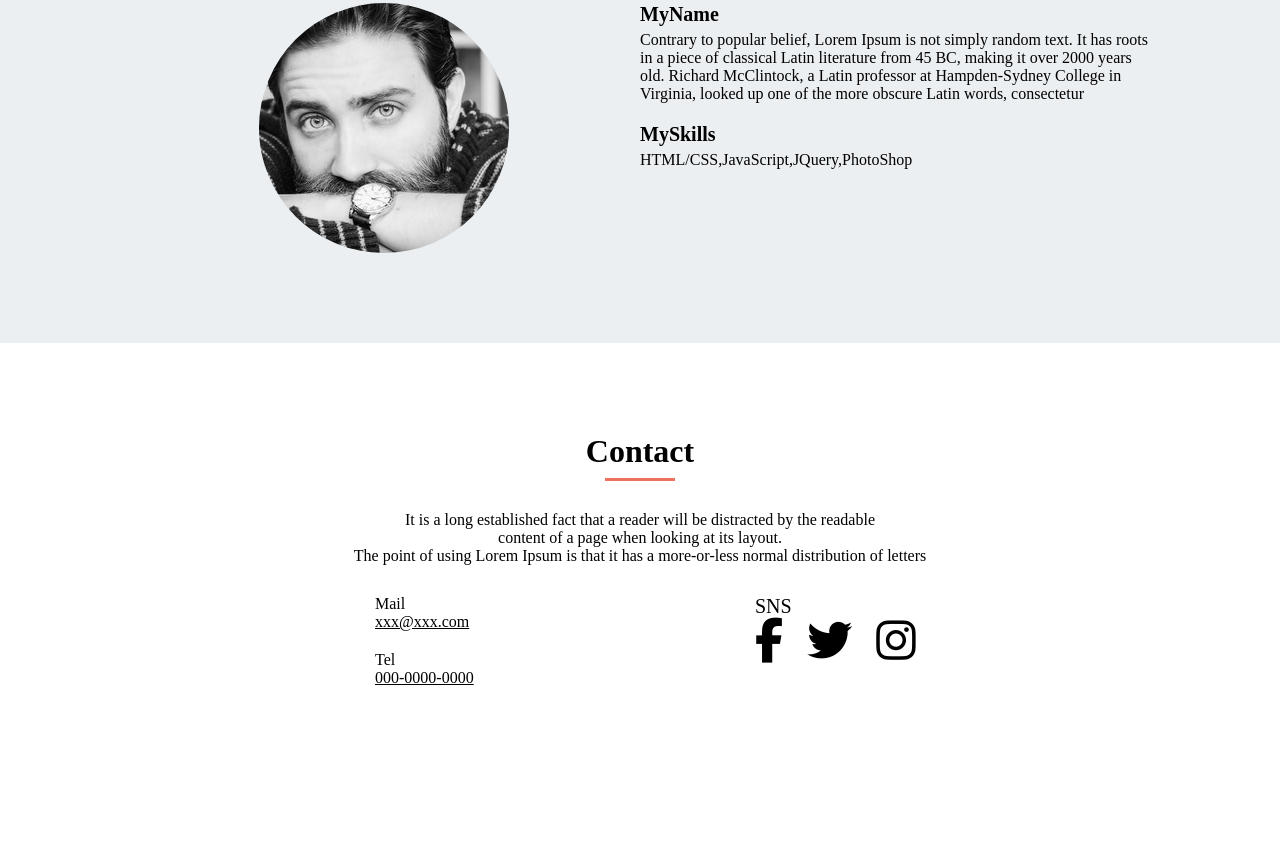
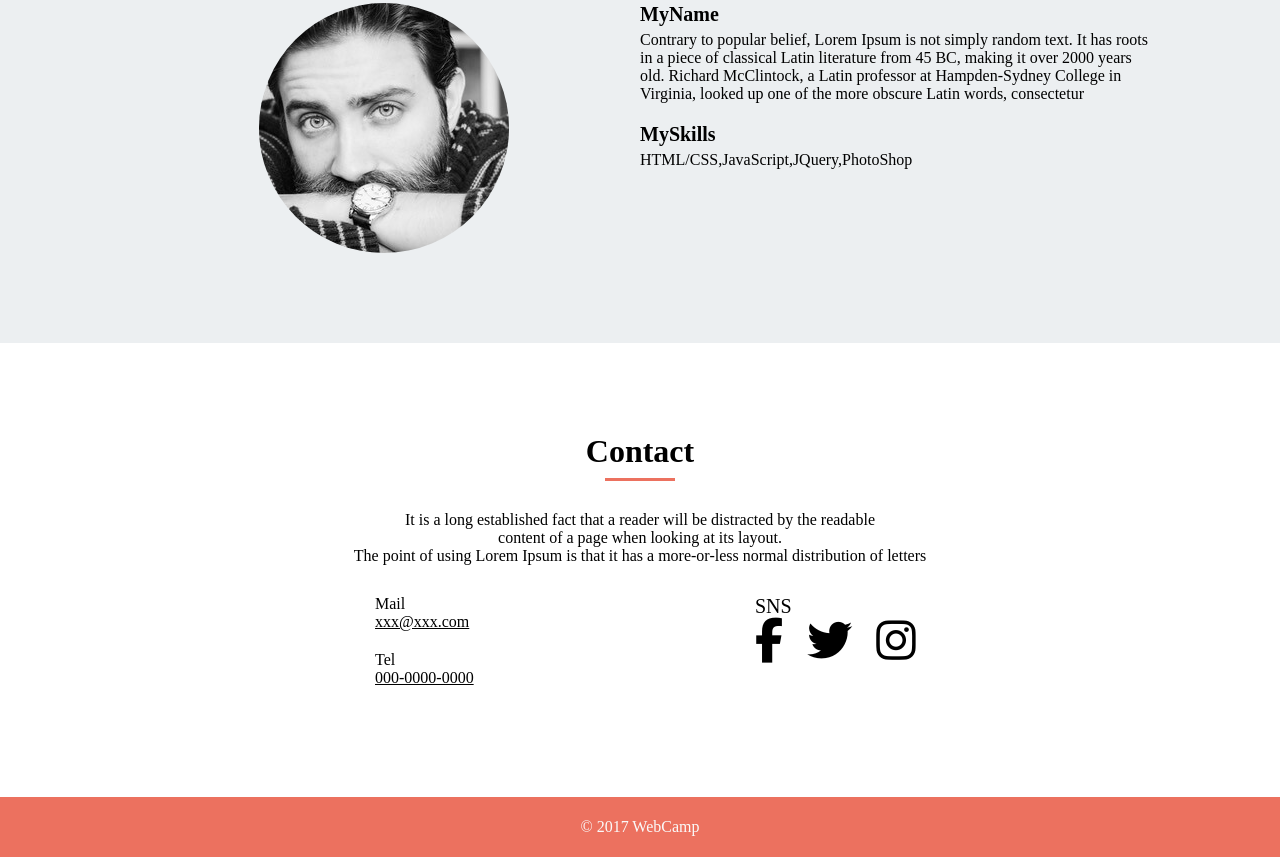
Before and after one commit to TuS2023/mosya, a plain HTML site: page mosya3/index.html in a window 1280 px wide. Shown: the part 2401-3258 px from the top of the page. Before the commit the page ends 3198 px from the top, so only its background shows below. Drawn offline with Linux system fonts and the light colour scheme.

Commit message:
footer layout

```diff
--- a/mosya3/css/style.css
+++ b/mosya3/css/style.css
@@ -257,3 +257,11 @@ header {
   margin: 0 auto;
   text-align: left;
 }
+
+.copyright {
+  color: #fafafa;
+  background-color: #ec715f;
+  height: 60px;
+  text-align: center;
+  line-height: 60px;
+}
--- a/mosya3/index.html
+++ b/mosya3/index.html
@@ -161,11 +161,12 @@
           </div>
         </div>
       </div>
-
     </section>
   </main>
   <footer>
-
+    <div class="copyright">
+      &copy 2017 WebCamp
+    </div>
   </footer>
 </body>
 </html>
```
